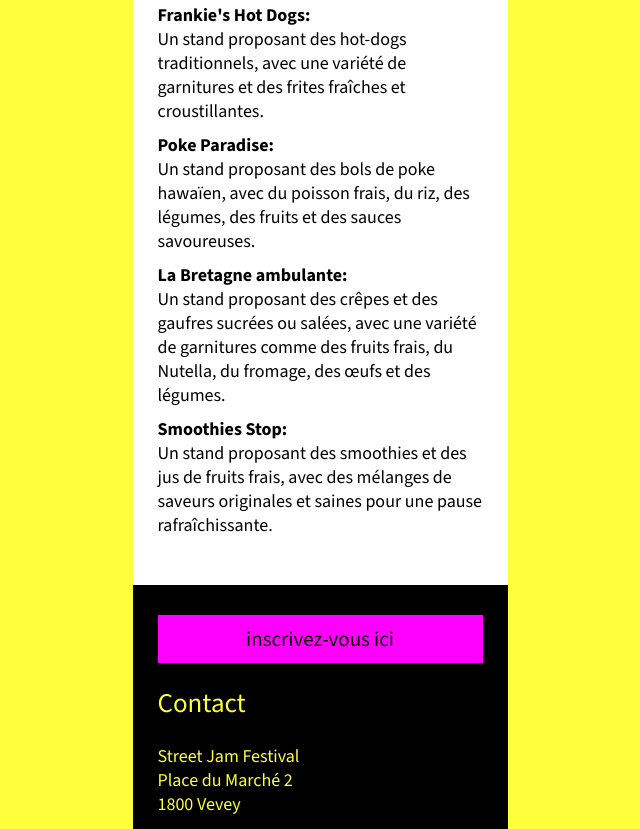
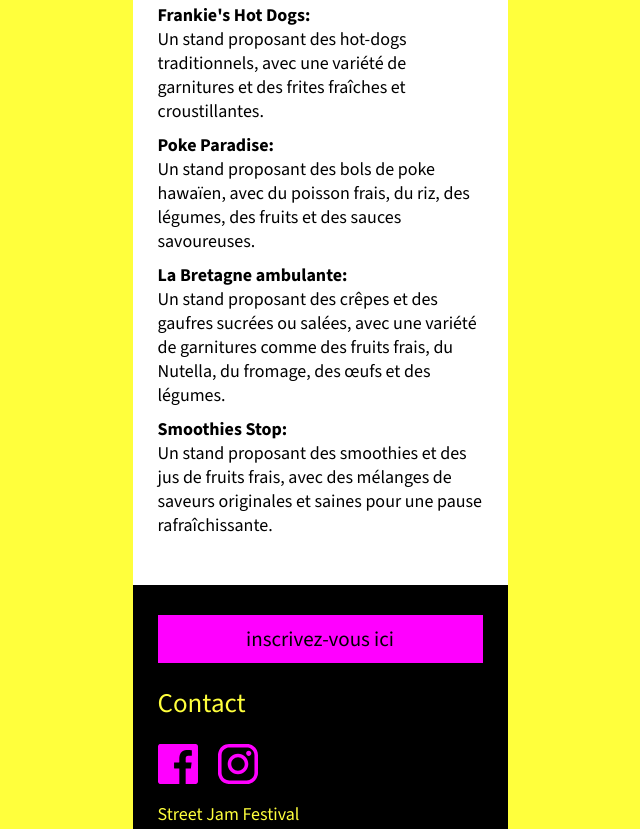
Before and after one commit to titiyocretton/street-jam-festival, a plain HTML site: page index.html in a window 1280 px wide. Shown: the part 4279-5108 px from the top of the page, without its empty margins (320-960 px from the left). Drawn offline with nearby package versions, Linux system fonts and the light colour scheme; a web font is replaced by a local one.

Commit message:
finitions+img logo pour contact

```diff
--- a/css/styles.css
+++ b/css/styles.css
@@ -13,6 +13,16 @@ body {
 img {
   display: block;
   max-width: 100%;
+}
+
+.container-footer img {
+  max-width: 40px;
+  margin-right: 20px;
+}
+
+.container-footer {
+  display: flex;
+  padding: 0;
 }
 
 .section-intro,
--- a/index.html
+++ b/index.html
@@ -80,7 +80,7 @@
           </li>
           <li>
             <strong>10h00-12h00</strong>: Atelier de graffiti interactif avec
-            XXX
+            Nihil
           </li>
           <li>
             <strong>13h30 – 17h00</strong>: Démonstration de Manos68 et sessions
@@ -208,6 +208,10 @@
       <div>
         <a class="cta container">inscrivez-vous ici</a>
         <h2 id="contact">Contact</h2>
+        <div class="container-footer">
+          <img src="img/SVG/facebook.svg" alt="logo de facebook">
+          <img src="img/SVG/instagram.svg" alt="logo d'instagram">
+        </div>
         <ul>
           <li>
             Street Jam Festival
```
Also changed, not shown: img/SVG/facebook.svg (added), img/SVG/instagram.svg (added), 3 other files.
